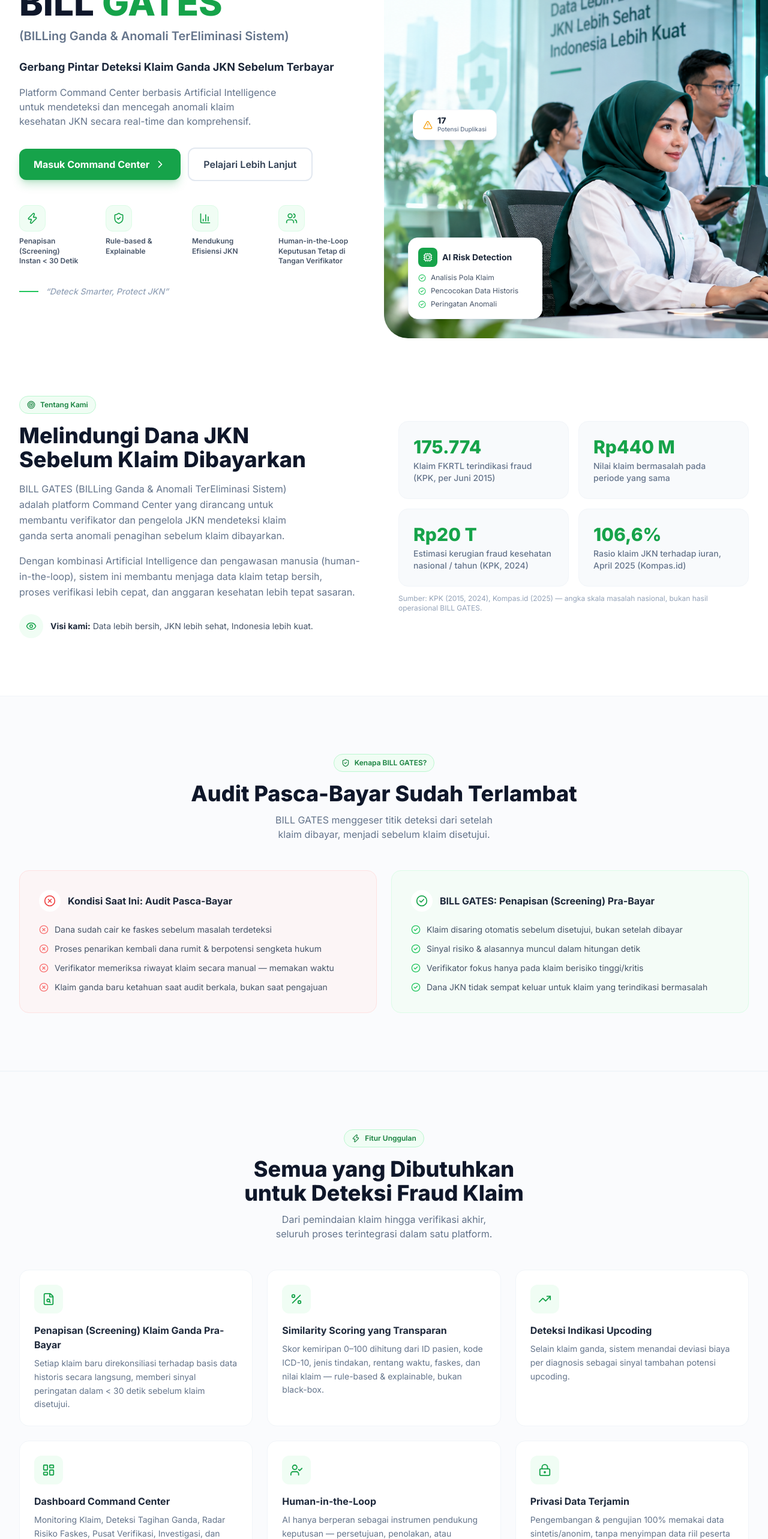
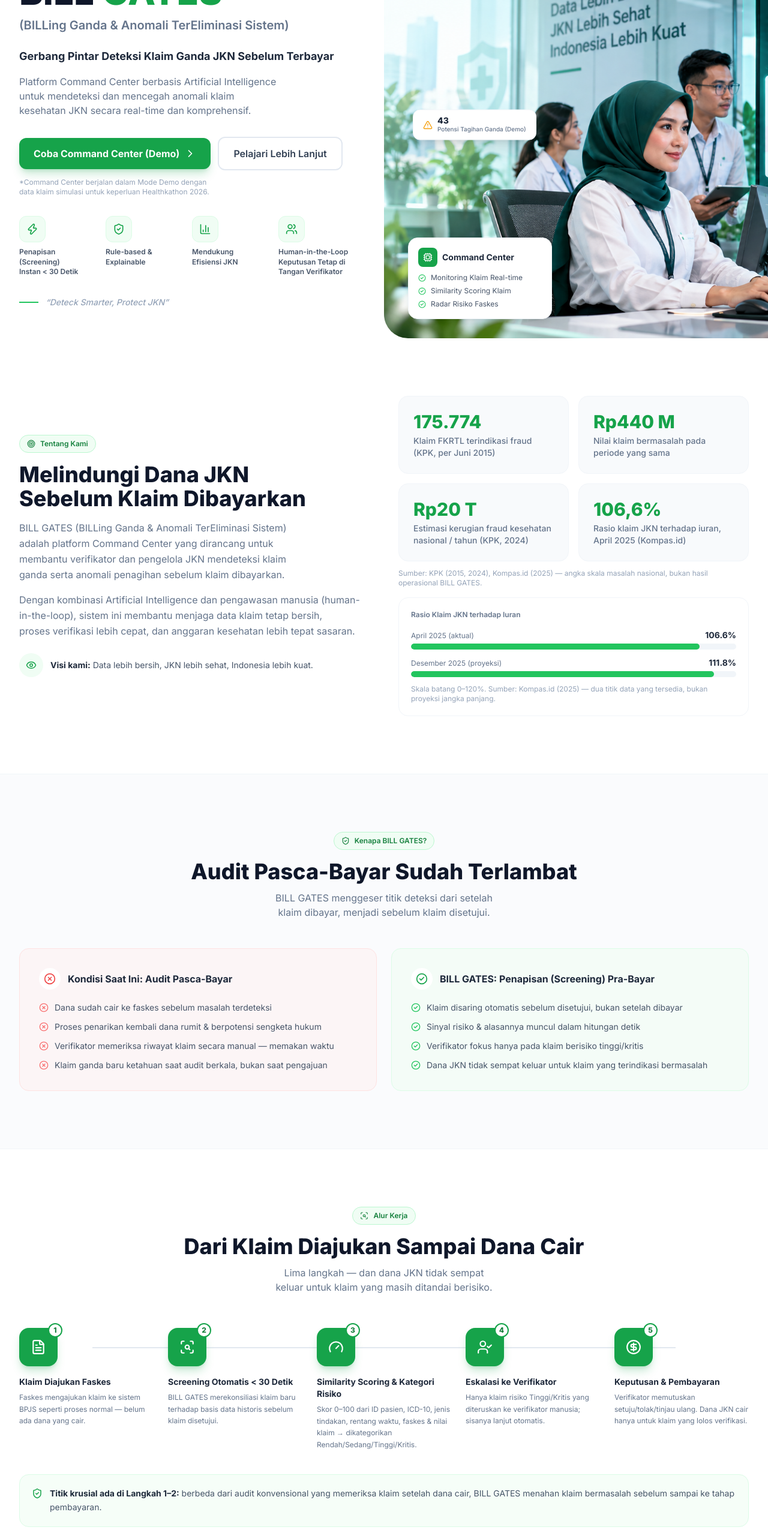
Before and after one commit to akapee/billgates, a React (Vite) app: page /#/ in a window 1280 px wide. Shown: the part 234-2800 px from the top of the page at 60% size. Built offline with nearby package versions, Linux system fonts and the light colour scheme.

Commit message:
Update LandingPage.tsx

```diff
--- a/src/pages/LandingPage.tsx
+++ b/src/pages/LandingPage.tsx
@@ -16,7 +16,6 @@
   UserCheck,
   LockKeyhole,
   Mail,
-  MapPin,
   Clock,
   AlertTriangle,
   Cpu,
@@ -25,13 +24,19 @@
   XCircle,
   Percent,
   TrendingUp,
+  FileText,
+  ScanSearch,
+  Gauge,
+  CircleDollarSign,
 } from 'lucide-react';
 
 const NAV_LINKS = [
   { label: 'Beranda', id: 'beranda' },
   { label: 'Tentang', id: 'tentang' },
   { label: 'Kenapa', id: 'kenapa' },
+  { label: 'Alur', id: 'alur' },
   { label: 'Fitur', id: 'fitur' },
+  { label: 'Prototype', id: 'prototype' },
   { label: 'Validasi', id: 'validasi' },
   { label: 'Tim', id: 'tim' },
   { label: 'Kontak', id: 'kontak' },
@@ -65,6 +70,46 @@
   'Sinyal risiko & alasannya muncul dalam hitungan detik',
   'Verifikator fokus hanya pada klaim berisiko tinggi/kritis',
   'Dana JKN tidak sempat keluar untuk klaim yang terindikasi bermasalah',
+];
+
+// Alur kerja klaim melalui BILL GATES, dari pengajuan faskes hingga pembayaran (Bagian 3-4 proposal)
+const WORKFLOW_STEPS = [
+  {
+    icon: FileText,
+    step: '1',
+    title: 'Klaim Diajukan Faskes',
+    desc: 'Faskes mengajukan klaim ke sistem BPJS seperti proses normal — belum ada dana yang cair.',
+  },
+  {
+    icon: ScanSearch,
+    step: '2',
+    title: 'Screening Otomatis < 30 Detik',
+    desc: 'BILL GATES merekonsiliasi klaim baru terhadap basis data historis sebelum klaim disetujui.',
+  },
+  {
+    icon: Gauge,
+    step: '3',
+    title: 'Similarity Scoring & Kategori Risiko',
+    desc: 'Skor 0–100 dari ID pasien, ICD-10, jenis tindakan, rentang waktu, faskes & nilai klaim → dikategorikan Rendah/Sedang/Tinggi/Kritis.',
+  },
+  {
+    icon: UserCheck,
+    step: '4',
+    title: 'Eskalasi ke Verifikator',
+    desc: 'Hanya klaim risiko Tinggi/Kritis yang diteruskan ke verifikator manusia; sisanya lanjut otomatis.',
+  },
+  {
+    icon: CircleDollarSign,
+    step: '5',
+    title: 'Keputusan & Pembayaran',
+    desc: 'Verifikator memutuskan setuju/tolak/tinjau ulang. Dana JKN cair hanya untuk klaim yang lolos verifikasi.',
+  },
+];
+
+// Dua titik data riil dari Bagian 2 proposal saja (bukan deret waktu rekaan)
+const RATIO_TREND = [
+  { label: 'April 2025 (aktual)', value: 106.6 },
+  { label: 'Desember 2025 (proyeksi)', value: 111.8 },
 ];
 
 // Fitur nyata sesuai Bagian 3-5 proposal (bukan generic AI marketing)
@@ -108,11 +153,12 @@
   { value: '42%', label: 'Klaim uji diprioritaskan otomatis ke verifikator' },
 ];
 
+// TODO: ganti dengan kontak asli tim sebelum submit final (email/no. yang benar-benar aktif)
 const CONTACT_INFO = [
-  { icon: Phone, label: 'Telepon', value: '(021) 500-400' },
-  { icon: Mail, label: 'Email', value: 'kontak@billgates-jkn.id' },
-  { icon: MapPin, label: 'Alamat', value: 'Jakarta, Indonesia' },
-  { icon: Clock, label: 'Jam Layanan', value: 'Senin - Jumat, 08.00 - 17.00' },
+  { icon: Users, label: 'Ketua Tim', value: 'Nailul Authar, S.Kom.' },
+  { icon: Mail, label: 'Email Tim', value: 'GANTI-DENGAN-EMAIL-TIM-YANG-AKTIF' },
+  { icon: Target, label: 'Kompetisi', value: 'Healthkathon 2026 — Tim Gelombang Utara' },
+  { icon: Clock, label: 'Status', value: 'Proposal Peserta · Tahap Seleksi' },
 ];
 
 
@@ -235,12 +281,12 @@
             Platform Command Center berbasis Artificial Intelligence untuk mendeteksi dan mencegah anomali klaim kesehatan JKN secara real-time dan komprehensif.
           </p>
 
-          <div className="flex flex-col sm:flex-row items-center justify-center lg:justify-start gap-3 mb-10">
+          <div className="flex flex-col sm:flex-row items-center justify-center lg:justify-start gap-3 mb-3">
             <button
               onClick={() => navigate('/dashboard')}
               className="w-full sm:w-auto px-6 py-3.5 bg-bpjs-600 hover:bg-bpjs-700 text-white text-sm lg:text-base font-bold rounded-xl shadow-lg shadow-bpjs-600/25 hover:shadow-xl transition-all flex items-center justify-center gap-2 group"
             >
-              Masuk Command Center
+              Coba Command Center (Demo)
               <ChevronRight size={20} className="group-hover:translate-x-1 transition-transform" />
             </button>
 
@@ -252,6 +298,10 @@
               Pelajari Lebih Lanjut
             </button>
           </div>
+
+          <p className="text-xs text-slate-400 mb-8 text-balance">
+            *Command Center berjalan dalam Mode Demo dengan data klaim simulasi untuk keperluan Healthkathon 2026.
+          </p>
 
           {/* Feature row */}
           <div className="grid grid-cols-2 sm:grid-cols-4 gap-4 mb-8">
@@ -283,36 +333,36 @@
             className="w-full h-full object-cover object-left lg:rounded-l-[2.5rem]"
           />
 
-          {/* Accuracy badge */}
+          {/* Accuracy badge — angka sama dengan hasil uji internal di section Validasi */}
           <div className="hidden sm:flex absolute top-6 right-6 lg:right-10 bg-white/95 backdrop-blur px-4 py-3 rounded-2xl shadow-xl border border-slate-100 items-center gap-3">
             <div className="w-10 h-10 rounded-full border-4 border-bpjs-500 flex items-center justify-center shrink-0">
-              <span className="text-[10px] font-extrabold text-bpjs-700">99%</span>
+              <span className="text-[10px] font-extrabold text-bpjs-700">100%</span>
             </div>
             <div>
-              <p className="text-xs font-bold text-slate-700 leading-tight">Akurasi</p>
-              <p className="text-xs text-slate-400 leading-tight">Deteksi</p>
+              <p className="text-xs font-bold text-slate-700 leading-tight">Deteksi Uji Internal</p>
+              <p className="text-[10px] text-slate-400 leading-tight">*24 klaim simulasi</p>
             </div>
           </div>
 
-          {/* Potensi duplikasi pill */}
+          {/* Potensi tagihan ganda pill — angka sama dengan prototype dashboard di section Prototype */}
           <div className="hidden sm:flex absolute top-1/2 left-4 sm:left-8 lg:left-12 -translate-y-1/2 bg-white px-4 py-2.5 rounded-xl shadow-xl border border-slate-100 items-center gap-2">
             <AlertTriangle size={16} className="text-amber-500 shrink-0" />
             <div>
-              <p className="text-sm font-extrabold text-slate-800 leading-none">17</p>
-              <p className="text-[10px] text-slate-500 font-medium">Potensi Duplikasi</p>
+              <p className="text-sm font-extrabold text-slate-800 leading-none">43</p>
+              <p className="text-[10px] text-slate-500 font-medium">Potensi Tagihan Ganda (Demo)</p>
             </div>
           </div>
 
-          {/* AI Risk Detection card */}
-          <div className="hidden lg:block absolute bottom-8 left-10 bg-white p-4 rounded-2xl shadow-xl border border-slate-100 w-56">
+          {/* Command Center card — mengikuti modul nyata di dashboard, bukan daftar generik */}
+          <div className="hidden lg:block absolute bottom-8 left-10 bg-white p-4 rounded-2xl shadow-xl border border-slate-100 w-60">
             <div className="flex items-center gap-2 mb-2.5">
               <div className="w-8 h-8 rounded-lg bg-bpjs-600 flex items-center justify-center shrink-0">
                 <Cpu size={16} className="text-white" />
               </div>
-              <p className="text-sm font-bold text-slate-800">AI Risk Detection</p>
+              <p className="text-sm font-bold text-slate-800">Command Center</p>
             </div>
             <ul className="space-y-1.5">
-              {['Analisis Pola Klaim', 'Pencocokan Data Historis', 'Peringatan Anomali'].map((item) => (
+              {['Monitoring Klaim Real-time', 'Similarity Scoring Klaim', 'Radar Risiko Faskes'].map((item) => (
                 <li key={item} className="flex items-center gap-2 text-xs text-slate-600">
                   <CheckCircle2 size={13} className="text-bpjs-500 shrink-0" />
                   {item}
@@ -366,11 +416,36 @@
             <p className="text-xs text-slate-400 mt-3 text-center lg:text-left">
               Sumber: KPK (2015, 2024), Kompas.id (2025) &mdash; angka skala masalah nasional, bukan hasil operasional BILL GATES.
             </p>
+
+            {/* Mini trend: rasio klaim JKN terhadap iuran */}
+            <div className="rounded-2xl border border-slate-100 bg-white p-5 mt-4">
+              <p className="text-xs font-semibold text-slate-500 mb-4">
+                Rasio Klaim JKN terhadap Iuran
+              </p>
+              <div className="space-y-3">
+                {RATIO_TREND.map((point) => (
+                  <div key={point.label}>
+                    <div className="flex items-baseline justify-between mb-1">
+                      <span className="text-xs text-slate-500">{point.label}</span>
+                      <span className="text-sm font-bold text-slate-800">{point.value}%</span>
+                    </div>
+                    <div className="h-2.5 rounded-full bg-slate-100 overflow-hidden">
+                      <div
+                        className="h-full rounded-full bg-bpjs-500"
+                        style={{ width: `${(point.value / 120) * 100}%` }}
+                      />
+                    </div>
+                  </div>
+                ))}
+              </div>
+              <p className="text-xs text-slate-400 mt-3">
+                Skala batang 0–120%. Sumber: Kompas.id (2025) — dua titik data yang tersedia, bukan proyeksi jangka panjang.
+              </p>
+            </div>
           </div>
         </div>
       </section>
 
-      {/* Kenapa BILL GATES */}
       <section id="kenapa" className="scroll-mt-24 bg-slate-50/70 border-y border-slate-100">
         <div className="max-w-7xl mx-auto px-6 lg:px-8 py-16 lg:py-24">
           <div className="text-center max-w-2xl mx-auto mb-12">
@@ -426,6 +501,47 @@
         </div>
       </section>
 
+      {/* Alur Kerja */}
+      <section id="alur" className="scroll-mt-24 max-w-7xl mx-auto px-6 lg:px-8 py-16 lg:py-24">
+        <div className="text-center max-w-2xl mx-auto mb-14">
+          <div className="inline-flex items-center gap-2 px-3 py-1.5 rounded-full bg-bpjs-50 border border-bpjs-200 text-bpjs-700 text-xs font-semibold mb-4">
+            <ScanSearch size={14} />
+            Alur Kerja
+          </div>
+          <h2 className="text-3xl lg:text-4xl font-extrabold text-slate-900 mb-3 text-balance">
+            Dari Klaim Diajukan Sampai Dana Cair
+          </h2>
+          <p className="text-slate-500 text-balance">
+            Lima langkah — dan dana JKN tidak sempat keluar untuk klaim yang masih ditandai berisiko.
+          </p>
+        </div>
+
+        <div className="relative grid gap-6 lg:grid-cols-5">
+          {/* Connector line (desktop only) */}
+          <div className="hidden lg:block absolute top-8 left-[10%] right-[10%] h-0.5 bg-slate-200" />
+
+          {WORKFLOW_STEPS.map(({ icon: Icon, step, title, desc }) => (
+            <div key={step} className="relative flex flex-col items-center text-center lg:items-start lg:text-left">
+              <div className="relative z-10 w-16 h-16 rounded-2xl bg-bpjs-600 flex items-center justify-center shadow-lg shadow-bpjs-600/25 mb-4">
+                <Icon size={26} className="text-white" />
+                <span className="absolute -top-2 -right-2 w-6 h-6 rounded-full bg-white border-2 border-bpjs-600 text-bpjs-700 text-xs font-extrabold flex items-center justify-center">
+                  {step}
+                </span>
+              </div>
+              <h3 className="text-sm font-bold text-slate-800 mb-1.5">{title}</h3>
+              <p className="text-xs text-slate-500 leading-relaxed">{desc}</p>
+            </div>
+          ))}
+        </div>
+
+        <div className="flex items-start gap-3 bg-bpjs-50/60 border border-bpjs-100 rounded-2xl p-5 mt-10">
+          <ShieldCheck size={18} className="text-bpjs-600 shrink-0 mt-0.5" />
+          <p className="text-sm text-slate-600 leading-relaxed">
+            <span className="font-bold text-slate-800">Titik krusial ada di Langkah 1–2:</span> berbeda dari audit konvensional yang memeriksa klaim setelah dana cair, BILL GATES menahan klaim bermasalah sebelum sampai ke tahap pembayaran.
+          </p>
+        </div>
+      </section>
+
       {/* Fitur */}
       <section id="fitur" className="scroll-mt-24 bg-slate-50/70 border-y border-slate-100">
         <div className="max-w-7xl mx-auto px-6 lg:px-8 py-16 lg:py-24">
@@ -456,6 +572,44 @@
               </div>
             ))}
           </div>
+
+          <div className="flex items-start gap-3 bg-bpjs-50/60 border border-bpjs-100 rounded-2xl p-5 mt-6">
+            <Cpu size={18} className="text-bpjs-600 shrink-0 mt-0.5" />
+            <p className="text-sm text-slate-600 leading-relaxed">
+              <span className="font-bold text-slate-800">Rencana integrasi:</span> BILL GATES dirancang untuk terhubung ke sistem klaim BPJS Kesehatan yang sudah berjalan (mis. Vclaim) lewat API, dijadwalkan pada Fase 3 roadmap pengembangan — bukan menggantikan sistem yang ada, melainkan menjadi lapisan penapisan tambahan sebelum klaim disetujui.
+            </p>
+          </div>
+        </div>
+      </section>
+
+      {/* Prototype / Dashboard */}
+      <section id="prototype" className="scroll-mt-24 max-w-7xl mx-auto px-6 lg:px-8 py-16 lg:py-24">
+        <div className="text-center max-w-2xl mx-auto mb-10">
+          <div className="inline-flex items-center gap-2 px-3 py-1.5 rounded-full bg-bpjs-50 border border-bpjs-200 text-bpjs-700 text-xs font-semibold mb-4">
+            <LayoutDashboard size={14} />
+            Prototype Fungsional
+          </div>
+          <h2 className="text-3xl lg:text-4xl font-extrabold text-slate-900 mb-3 text-balance">
+            Command Center yang Sudah Bisa Dicoba
+          </h2>
+          <p className="text-slate-500 text-balance">
+            Bukan sekadar mockup — ini tangkapan layar prototype BILL GATES yang berjalan dengan data simulasi.
+          </p>
+        </div>
+
+        <div className="relative rounded-2xl overflow-hidden border border-slate-100 shadow-xl">
+          <img
+            src={`${base}images/dashboard.png`}
+            alt="Dashboard Pusat Kendali BILL GATES - Mode Demo dengan data klaim simulasi"
+            className="w-full object-cover"
+          />
+        </div>
+
+        <div className="flex items-start gap-3 bg-amber-50 border border-amber-200 rounded-2xl p-5 mt-6">
+          <AlertTriangle size={18} className="text-amber-500 shrink-0 mt-0.5" />
+          <p className="text-sm text-amber-800 leading-relaxed">
+            <span className="font-bold">Soal skala data di atas:</span> volume klaim yang tampil di dashboard (mis. 12.458 total klaim) adalah dataset demo untuk menunjukkan tampilan &amp; performa antarmuka pada skala besar, bukan klaim bahwa seluruh volume tersebut sudah melalui validasi akurasi manual. Validasi akurasi (Bagian 5) dilakukan secara terkontrol pada 24 klaim simulasi berlabel, dan akan diperluas pada fase pilot dengan data riil (Bagian 6).
+          </p>
         </div>
       </section>
 
@@ -529,7 +683,7 @@
             Ada Pertanyaan Seputar BILL GATES?
           </h2>
           <p className="text-slate-500 text-balance">
-            Tim kami siap membantu Anda memahami dan mengimplementasikan sistem deteksi fraud klaim JKN.
+            Tim Gelombang Utara terbuka untuk berdiskusi lebih lanjut mengenai proposal BILL GATES untuk Healthkathon 2026.
           </p>
         </div>
 
```
